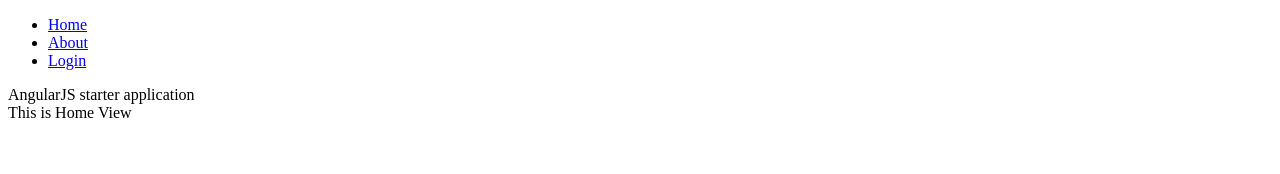
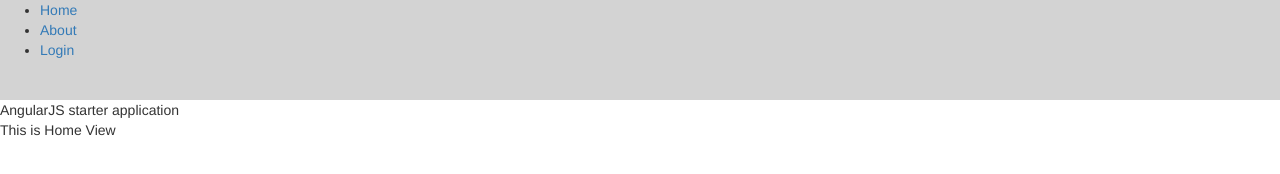
Before and after one commit to Kersheh/Ongaku.io, a website: page index.html in a window 1280 px wide. Drawn offline with nearby package versions, Linux system fonts and the light colour scheme; some packages are replaced by stand-ins of ours.

Commit message:
Js frameworks and libraries

```diff
--- a/app/app.js
+++ b/app/app.js
@@ -16,8 +16,5 @@
 	delete $httpProvider.defaults.headers.common['X-Requested-With'];
 
   // disabling # in Angular urls
-  $locationProvider.html5Mode({
-    enabled: true,
-    requireBase: false
-  });
+  $locationProvider.html5Mode(true);
 }]);
--- a/assets/css/styles.css
+++ b/assets/css/styles.css
@@ -0,0 +1,10 @@
+body {
+  margin: auto 0;
+}
+
+/* navbar */
+
+.nav {
+  background-color: #D3D3D3;
+  height: 100px;
+}
--- a/bower.json
+++ b/bower.json
@@ -20,6 +20,6 @@
     "angular-route": "^1.5.6",
     "bootstrap": "^3.3.6",
     "font-awesome": "^4.6.3",
-    "jquery": "^2.2.4"
+    "jquery": "^3.0.0"
   }
 }
--- a/index.html
+++ b/index.html
@@ -1,23 +1,27 @@
 <!DOCTYPE html>
-<!--[if lt IE 7]>      <html lang="en" ng-app="myApp" class="no-js lt-ie9 lt-ie8 lt-ie7"> <![endif]-->
-<!--[if IE 7]>         <html lang="en" ng-app="myApp" class="no-js lt-ie9 lt-ie8"> <![endif]-->
-<!--[if IE 8]>         <html lang="en" ng-app="myApp" class="no-js lt-ie9"> <![endif]-->
-<!--[if gt IE 8]><!-->
-<html lang="en" ng-app="ongaku" class="no-js"><!--<![endif]-->
+<html lang="en" ng-app="ongaku">
 <head>
   <meta charset="utf-8">
-  <meta http-equiv="X-UA-Compatible" content="IE=edge">
-  <title>My AngularJS App</title>
+  <meta http-equiv="X-UA-Compatible">
+  <title>Ongaku.io</title>
   <meta name="description" content="">
   <meta name="viewport" content="width=device-width, initial-scale=1">
-  <link rel="stylesheet" href="assets/css/styles.css">
+  <link rel="icon" href="assets/img/favicon.ico">
   <base href="/">
 
-  <!-- In production use:
-  <script src="//ajax.googleapis.com/ajax/libs/angularjs/x.x.x/angular.min.js"></script>
-  -->
+  <!-- Stylesheets -->
+  <link rel="stylesheet" href="bower_components/bootstrap/dist/css/bootstrap.min.css">
+  <link rel="stylesheet" href="bower_components/font-awesome/css/font-awesome.min.css">
+  <link rel="stylesheet" href="assets/css/styles.css">
+
+  <!-- Modules -->
   <script src="bower_components/angular/angular.min.js"></script>
   <script src="bower_components/angular-route/angular-route.min.js"></script>
+  <script src="bower_components/jquery/dist/jquery.min.js"></script>
+  <script src="bower_components/bootstrap/dist/js/bootstrap.min.js"></script>
+  <!-- <script src="bower_components/socket.io/lib/socket.js"></script> -->
+
+  <!-- App -->
   <script src="app/app.js"></script>
   <script src="app/components/controllers/AboutController.js"></script>
   <script src="app/components/controllers/HomeController.js"></script>
@@ -25,16 +29,15 @@
 </head>
 
 <body>
-  <ul class="menu">
-    <li><a href="/">Home</a></li>
-    <li><a href="/about">About</a></li>
-    <li><a href="/login">Login</a></li>
-  </ul>
+  <div class="nav">
+    <ul class="menu">
+      <li><a href="/">Home</a></li>
+      <li><a href="/about">About</a></li>
+      <li><a href="/login">Login</a></li>
+    </ul>
+  </div>
 
-  <!--[if lt IE 7]>
-      <p class="browsehappy">You are using an <strong>outdated</strong> browser. Please <a href="http://browsehappy.com/">upgrade your browser</a> to improve your experience.</p>
-  <![endif]-->
-
+  <!-- angular partial -->
   <ng-view></ng-view>
 
 </body>
--- a/package.json
+++ b/package.json
@@ -13,6 +13,7 @@
     "grunt-http-server": "^2.0.0"
   },
   "dependencies": {
-    "http-server": "^0.9.0"
+    "http-server": "^0.9.0",
+    "socket.io": "^1.4.6"
   }
 }
```
Also changed, not shown: assets/img/favicon.ico (added).
